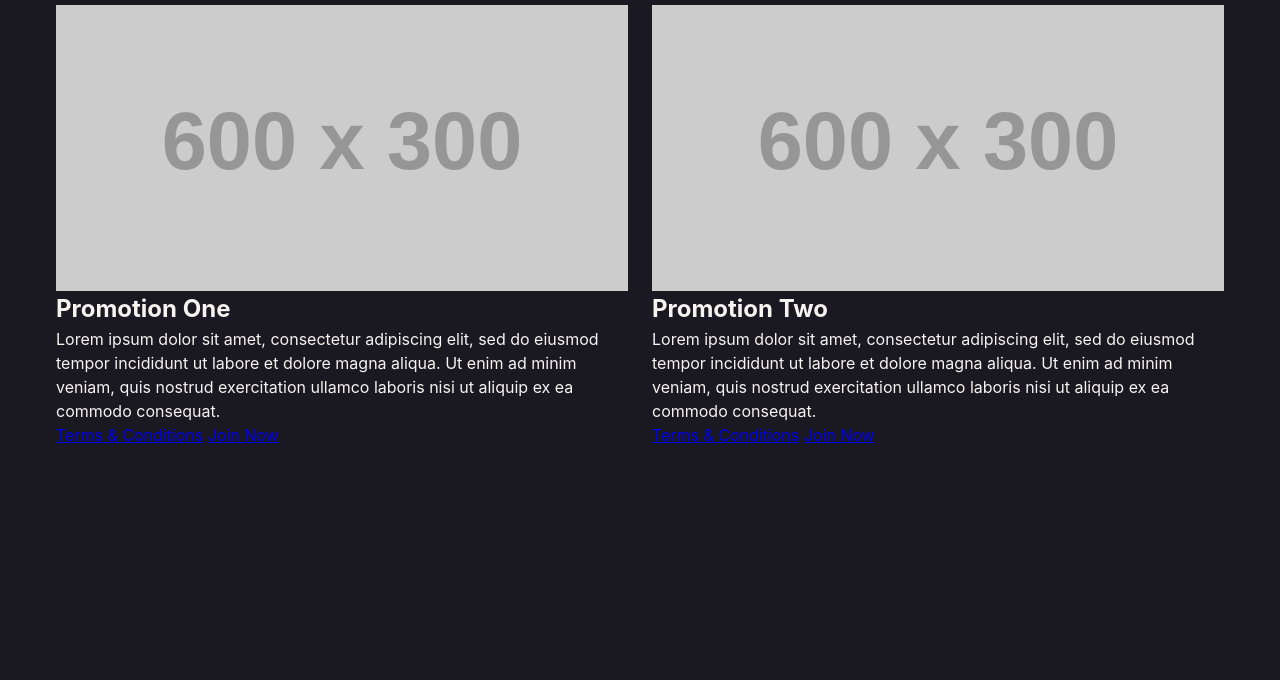
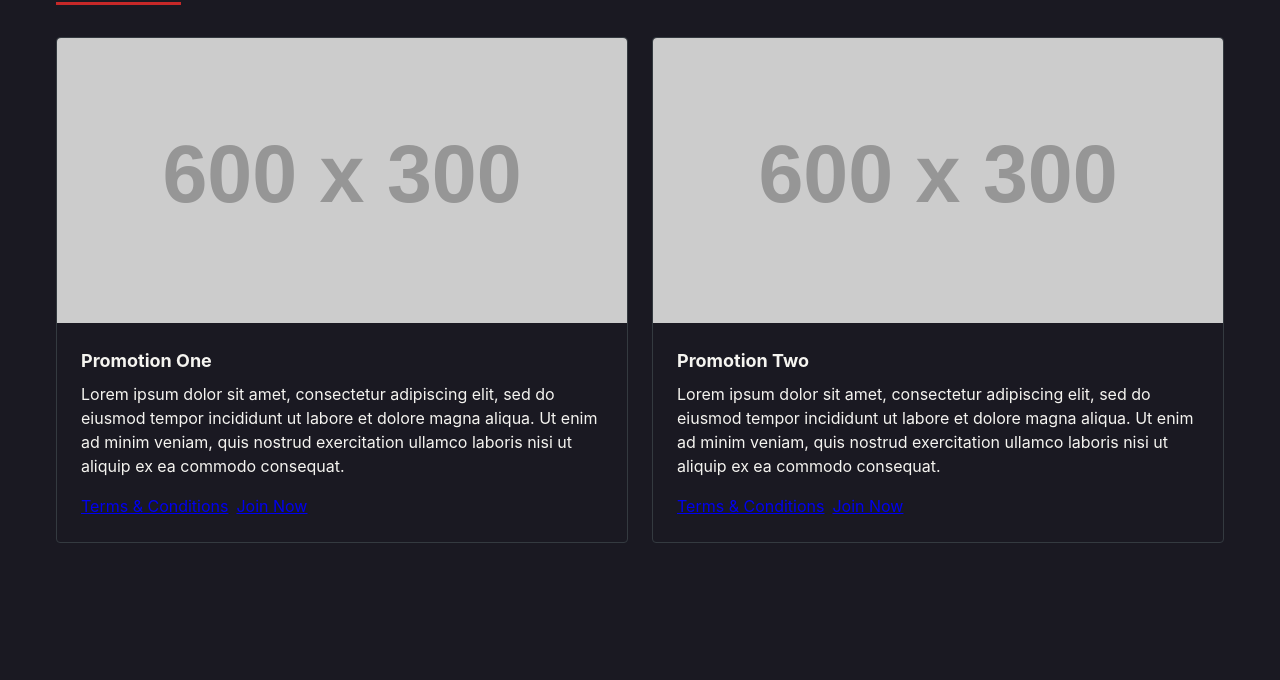
Before and after one commit to casantosmu/addison-global-2, a website built with Vite: page src/index.html in a window 1280 px wide. Shown: the part 120-800 px from the top of the page. Built offline with nearby package versions, Linux system fonts and the light colour scheme; placeholder pictures from the web are drawn by us.

Commit message:
Added styles for card component

```diff
--- a/src/index.html
+++ b/src/index.html
@@ -7,7 +7,7 @@
     <title>Promotions</title>
   </head>
   <body>
-    <main class="container container--xl">
+    <main class="container container--xl pt--600">
       <h1 class="h3" id="promotionsh1">Promotions</h1>
       <div class="tab">
         <div class="tab__tabs" role="tablist" aria-labelledby="promotionsh1">
@@ -47,14 +47,14 @@
               class="card__media"
             />
             <div class="card__content">
-              <h2 class="h5">Promotion One</h2>
+              <h2 class="h6 pb--300">Promotion One</h2>
               <p>
                 Lorem ipsum dolor sit amet, consectetur adipiscing elit, sed do
                 eiusmod tempor incididunt ut labore et dolore magna aliqua. Ut
                 enim ad minim veniam, quis nostrud exercitation ullamco laboris
                 nisi ut aliquip ex ea commodo consequat.
               </p>
-              <div class="card__actions">
+              <div class="card__actions pt--400">
                 <a class="button" href="#terms-conditions"
                   >Terms & Conditions</a
                 >
@@ -70,7 +70,7 @@
               class="card__media"
             />
             <div class="card__content">
-              <h2 class="h5">Promotion Two</h2>
+              <h2 class="h6 pb--300">Promotion Two</h2>
               <p>
                 Lorem ipsum dolor sit amet, consectetur adipiscing elit, sed do
                 eiusmod tempor incididunt ut labore et dolore magna aliqua. Ut
@@ -100,14 +100,14 @@
               class="card__media"
             />
             <div class="card__content">
-              <h2 class="h5">Promotion One</h2>
+              <h2 class="h6 pb--300">Promotion One</h2>
               <p>
                 Lorem ipsum dolor sit amet, consectetur adipiscing elit, sed do
                 eiusmod tempor incididunt ut labore et dolore magna aliqua. Ut
                 enim ad minim veniam, quis nostrud exercitation ullamco laboris
                 nisi ut aliquip ex ea commodo consequat.
               </p>
-              <div class="card__actions">
+              <div class="card__actions pt--400">
                 <a class="button" href="#terms-conditions"
                   >Terms & Conditions</a
                 >
@@ -123,14 +123,14 @@
               class="card__media"
             />
             <div class="card__content">
-              <h2 class="h5">Promotion Two</h2>
+              <h2 class="h6 pb--300">Promotion Two</h2>
               <p>
                 Lorem ipsum dolor sit amet, consectetur adipiscing elit, sed do
                 eiusmod tempor incididunt ut labore et dolore magna aliqua. Ut
                 enim ad minim veniam, quis nostrud exercitation ullamco laboris
                 nisi ut aliquip ex ea commodo consequat.
               </p>
-              <div class="card__actions">
+              <div class="card__actions pt--400">
                 <a class="button" href="#terms-conditions"
                   >Terms & Conditions</a
                 >
--- a/src/styles/components.css
+++ b/src/styles/components.css
@@ -23,7 +23,12 @@
 
 .h3 {
   font-size: var(--700-font-size);
-  font-weight: 400;
+  font-weight: 700;
+}
+
+.h6 {
+  font-size: var(--500-font-size);
+  font-weight: 700;
 }
 
 .tab__tabs {
@@ -36,14 +41,9 @@
 }
 
 .tab_tabs-item {
-  /* Reset default button styles */
   background-color: transparent;
-  background-repeat: no-repeat;
   border: none;
   cursor: pointer;
-  overflow: hidden;
-  outline: none;
-
   font-weight: 600;
 }
 
@@ -60,6 +60,27 @@
   padding-top: var(--600-spacing);
 }
 
+.card {
+  border: var(--border-color) 1px solid;
+  border-radius: var(--border-radius);
+}
+
+.card__media {
+  border-start-end-radius: var(--border-radius);
+  border-start-start-radius: var(--border-radius);
+}
+
+.card__content {
+  padding: var(--500-spacing);
+}
+
+.card__actions {
+  display: flex;
+  flex-wrap: wrap;
+  gap: var(--300-spacing);
+  padding-top: var(--400-spacing);
+}
+
 .visually-hidden {
   clip: rect(0 0 0 0);
   clip-path: inset(50%);
@@ -69,3 +90,11 @@
   white-space: nowrap;
   width: 1px;
 }
+
+.pb--300 {
+  padding-bottom: var(--300-spacing);
+}
+
+.pt--600 {
+  padding-top: var(--600-spacing);
+}
--- a/src/styles/variables.css
+++ b/src/styles/variables.css
@@ -1,16 +1,24 @@
 :root {
   --font-family-base: -apple-system, BlinkMacSystemFont, "Segoe UI", Helvetica,
     Arial, sans-serif, "Apple Color Emoji", "Segoe UI Emoji";
+
   --dark-color: #1a1922;
   --light-color: #f5f4f0;
   --primary-main-color: #c62828;
   --primary-text-color: var(--light-color);
+  --border-color: #343a40;
+
   --md-breakpoint: 768px;
   --xl-breakpoint: 1200px;
+
   --300-spacing: 0.5rem;
   --400-spacing: 1rem;
   --500-spacing: 1.5rem;
   --600-spacing: 2rem;
+
   --400-font-size: 1rem;
+  --500-font-size: 1.125rem;
   --700-font-size: 2.125rem;
+
+  --border-radius: 0.25rem;
 }
```
